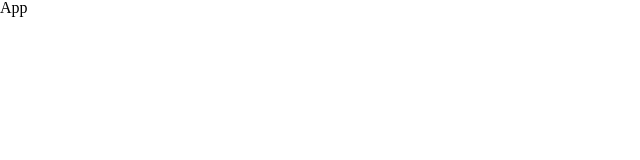
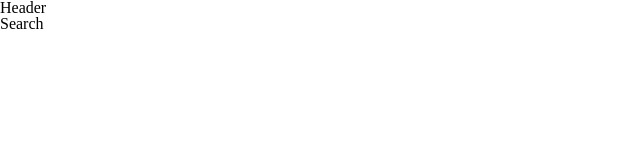
Before and after one commit to fbc93/cra-netflix-clone, a React (Create React App) app: page /search in a window 1280 px wide. Shown: the top 160 px of the page, without its empty margins (0-640 px from the left). Built offline with nearby package versions, Linux system fonts and the light colour scheme.

Commit message:
router set, 경로, 화면 생성

```diff
--- a/package.json
+++ b/package.json
@@ -15,6 +15,7 @@
     "react": "^18.2.0",
     "react-dom": "^18.2.0",
     "react-query": "^3.39.3",
+    "react-router-dom": "^6.8.2",
     "react-scripts": "5.0.1",
     "recoil": "^0.7.7",
     "styled-components": "^5.3.8",
--- a/public/index.html
+++ b/public/index.html
@@ -1,5 +1,5 @@
 <!DOCTYPE html>
-<html lang="en">
+<html lang="ko">
 
 <head>
   <meta charset="utf-8" />
--- a/src/App.tsx
+++ b/src/App.tsx
@@ -1,8 +1,12 @@
+import { Outlet } from "react-router-dom";
+import Header from "./Components/Header";
+
 function App() {
   return (
-    <div>
-      App
-    </div>
+    <>
+      <Header />
+      <Outlet />
+    </>
   );
 }
 
--- /dev/null
+++ b/src/Components/Header.tsx
@@ -0,0 +1,7 @@
+function Header() {
+  return (
+    <div>Header</div>
+  )
+}
+
+export default Header;
--- /dev/null
+++ b/src/Components/NotFound.tsx
@@ -0,0 +1,7 @@
+function NotFound() {
+  return (
+    <div>Not Found 404</div>
+  );
+}
+
+export default NotFound;
--- /dev/null
+++ b/src/Router.tsx
@@ -0,0 +1,39 @@
+import { createBrowserRouter } from "react-router-dom";
+import App from "./App";
+import NotFound from "./Components/NotFound";
+import Home from "./Routes/Home";
+import Search from "./Routes/Search";
+import Tv from "./Routes/Tv";
+
+const Router = createBrowserRouter([
+  {
+    path: "/",
+    element: <App />,
+    children: [
+      {
+        path: "",
+        element: <Home />
+      },
+      {
+        path: "tv",
+        element: <Tv />
+      },
+      {
+        path: "/search",
+        element: <Search />
+      },
+      {
+        path: "/movie/:id",
+        element: <Tv />
+      },
+      {
+        path: "/tv/:id",
+        element: <Tv />
+      },
+    ],
+
+    errorElement: <NotFound />
+  }
+]);
+
+export default Router;
--- /dev/null
+++ b/src/Routes/Home.tsx
@@ -0,0 +1,9 @@
+function Home() {
+  return (
+    <div>
+      Home
+    </div>
+  );
+}
+
+export default Home;
--- /dev/null
+++ b/src/Routes/Search.tsx
@@ -0,0 +1,7 @@
+function Search() {
+  return (
+    <div>Search</div>
+  )
+}
+
+export default Search;
--- /dev/null
+++ b/src/Routes/Tv.tsx
@@ -0,0 +1,7 @@
+function Tv() {
+  return (
+    <div>TV</div>
+  )
+}
+
+export default Tv;
--- a/src/index.tsx
+++ b/src/index.tsx
@@ -4,6 +4,8 @@ import { RecoilRoot } from 'recoil';
 import { createGlobalStyle, ThemeProvider } from 'styled-components';
 import { theme } from './theme';
 import App from './App';
+import { RouterProvider } from 'react-router-dom';
+import Router from './Router';
 
 const GlobalStyle = createGlobalStyle`
 html, body, div, span, applet, object, iframe,
@@ -71,7 +73,7 @@ root.render(
     <RecoilRoot>
       <ThemeProvider theme={theme} />
       <GlobalStyle />
-      <App />
+      <RouterProvider router={Router} />
     </RecoilRoot>
   </React.StrictMode>
 );
```
Also changed, not shown: 1 other file (tests, documents, lock files or other folders).
